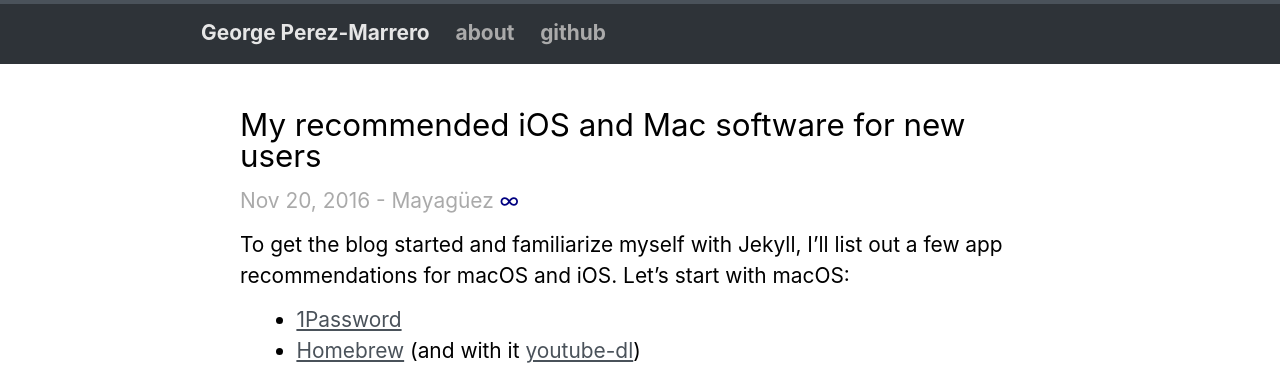
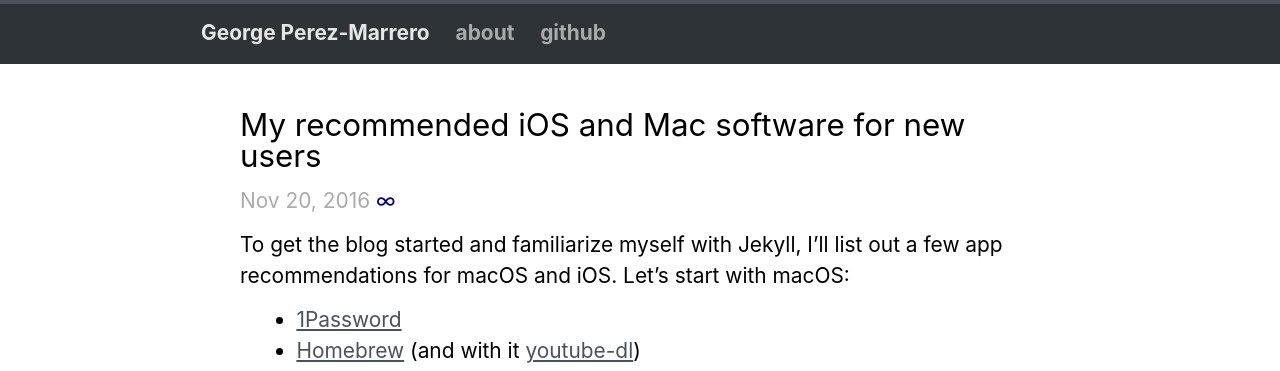
Before and after one commit to georgeperez/titanpointe.org, a Jekyll site: the page built from _posts/2016-11-20-app-recommendations.md, in a window 1280 px wide. Shown: the top 371 px of the page. Built offline with Jekyll 4.4.1, drawn with Linux system fonts in a browser that asks for light colours.

Commit message:
Updated post metadata

```diff
--- a/_posts/2016-11-20-app-recommendations.md
+++ b/_posts/2016-11-20-app-recommendations.md
@@ -2,7 +2,7 @@
 layout: post
 title: My recommended iOS and Mac software for new users
 ---
-<p class="meta">{{ page.date | date:"%b %-d, %Y" }} - Mayagüez <a class="permalink" title="Permalink" href="{{ page.url }}">∞</a></p>
+<p class="meta">{{ page.date | date:"%b %-d, %Y" }} <a class="permalink" title="Permalink" href="{{ page.url }}">∞</a></p>
 
 To get the blog started and familiarize myself with Jekyll, I'll list out a few app recommendations for macOS and iOS. Let's start with macOS:
 
```
Also changed, not shown: _posts/2016-07-05-puerto-rico-is-in-mourning.md (+1 -1 lines).
